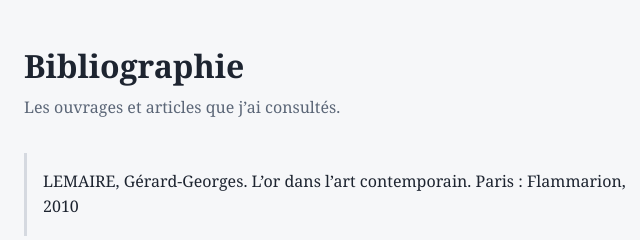
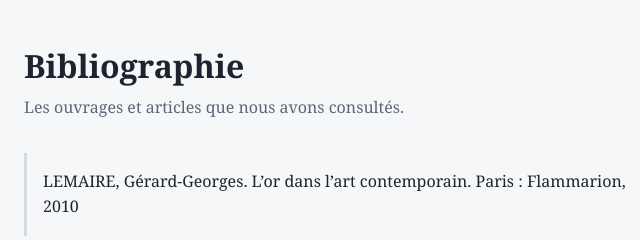
Before and after one commit to helkao/Bibliographie, a plain HTML site: page index.html in a window 1280 px wide. Shown: the top 240 px of the page, 300-940 px from the left. Drawn offline with Linux system fonts and the light colour scheme.

Commit message:
Update intro paragraph to reflect collective research

```diff
--- a/index.html
+++ b/index.html
@@ -51,7 +51,7 @@
 <body>
   <main>
     <h1>Bibliographie</h1>
-    <p class="intro">Les ouvrages et articles que j’ai consultés.</p>
+    <p class="intro">Les ouvrages et articles que nous avons consultés.</p>
 
     <!--
       POUR AJOUTER UNE RÉFÉRENCE :
```
